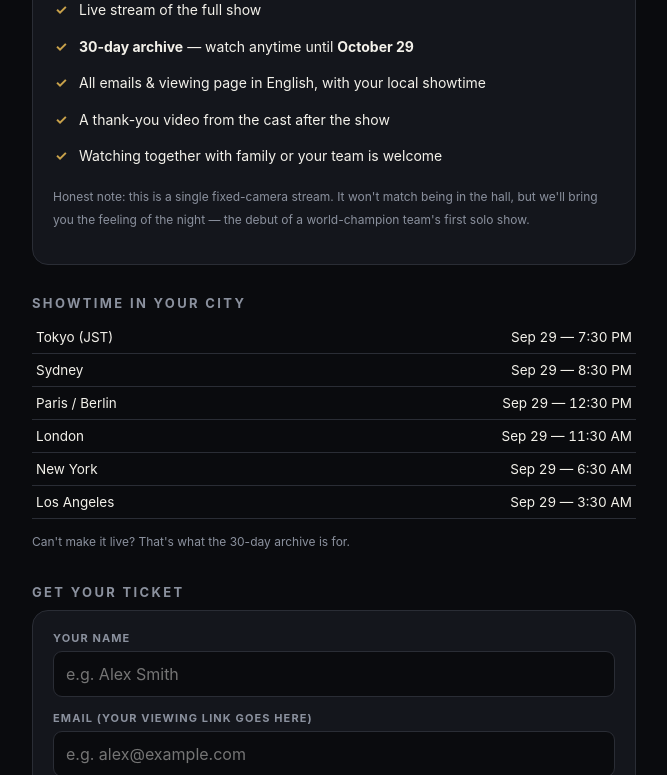
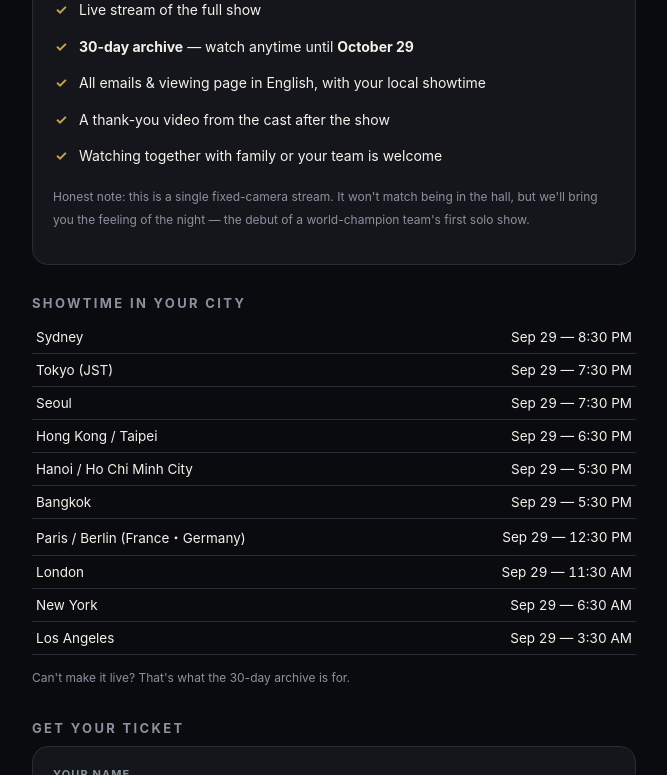
Before and after one commit to JunyaUnityDev/haribow-global, a plain HTML site: page index.html in a window 1280 px wide. Shown: the part 325-1100 px from the top of the page, without its empty margins (306-973 px from the left). Drawn offline with Linux system fonts and the light colour scheme.

Commit message:
Timezone table: add Seoul / Hong Kong・Taipei / Vietnam / Bangkok
Sep 29 = before Sydney DST (AEST+10), during EU DST (CEST+2) — verified.

Co-Authored-By: Claude Fable 5 <noreply@anthropic.com>

```diff
--- a/index.html
+++ b/index.html
@@ -71,9 +71,13 @@
 
     <h2>Showtime in your city</h2>
     <table>
+      <tr><td>Sydney</td><td>Sep 29 — 8:30 PM</td></tr>
       <tr><td>Tokyo (JST)</td><td>Sep 29 — 7:30 PM</td></tr>
-      <tr><td>Sydney</td><td>Sep 29 — 8:30 PM</td></tr>
-      <tr><td>Paris / Berlin</td><td>Sep 29 — 12:30 PM</td></tr>
+      <tr><td>Seoul</td><td>Sep 29 — 7:30 PM</td></tr>
+      <tr><td>Hong Kong / Taipei</td><td>Sep 29 — 6:30 PM</td></tr>
+      <tr><td>Hanoi / Ho Chi Minh City</td><td>Sep 29 — 5:30 PM</td></tr>
+      <tr><td>Bangkok</td><td>Sep 29 — 5:30 PM</td></tr>
+      <tr><td>Paris / Berlin (France・Germany)</td><td>Sep 29 — 12:30 PM</td></tr>
       <tr><td>London</td><td>Sep 29 — 11:30 AM</td></tr>
       <tr><td>New York</td><td>Sep 29 — 6:30 AM</td></tr>
       <tr><td>Los Angeles</td><td>Sep 29 — 3:30 AM</td></tr>
```
Also changed, not shown: ticket.html (+1 -1 lines).
